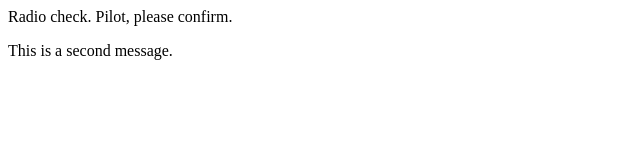
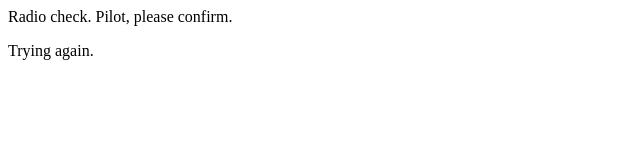
Before and after one commit to blueisanicecolor/Git-Studio-Repository, a plain HTML site: page index.html in a window 1280 px wide. Shown: the full height of the page, 0-640 px from the left. Drawn offline with Linux system fonts and the light colour scheme.

Commit message:
trying again

```diff
--- a/index.html
+++ b/index.html
@@ -1,6 +1,6 @@
 <html>
 	<body>
       		<p>Radio check. Pilot, please confirm.</p>
-		<p>This is a second message.</p>
+		<p>Trying again.</p>
    	</body>
 </html>
```
